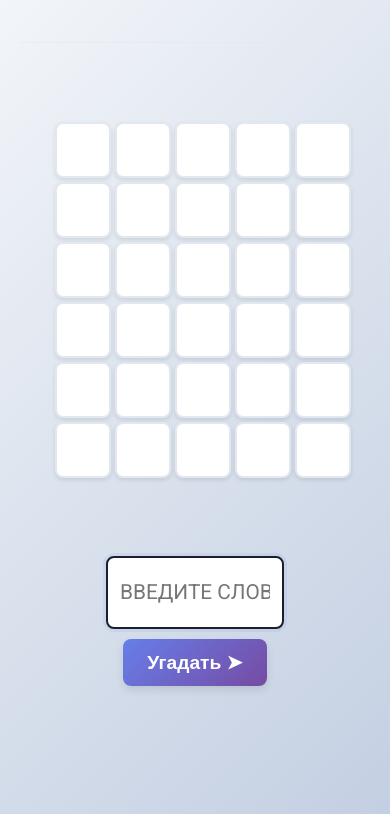
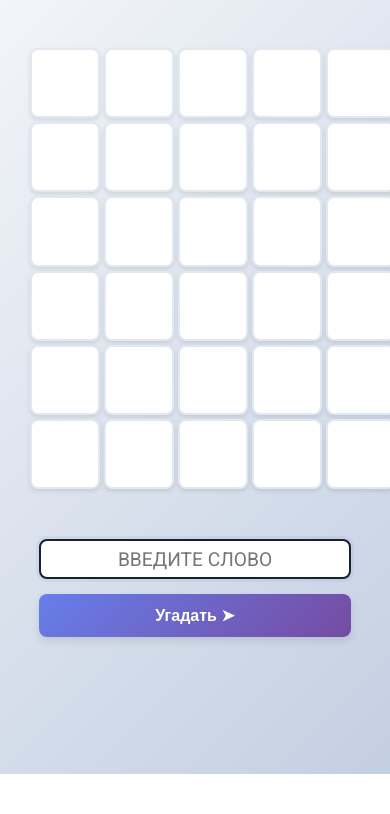
Before and after one commit to d-dyachkov/d-dyachkov.github.io, a plain HTML site: page mini-apps/sample/index.html in a window 390 px wide. Shown: the part 70-884 px from the top of the page. After the commit the page ends 844 px from the top, so only its background shows below. Drawn offline with Linux system fonts and the light colour scheme.

Commit message:
Update index.html

```diff
--- a/mini-apps/sample/index.html
+++ b/mini-apps/sample/index.html
@@ -2,7 +2,7 @@
 <html lang="ru">
 <head>
     <meta charset="UTF-8">
-    <meta name="viewport" content="width=device-width, initial-scale=1.0">
+    <meta name="viewport" content="width=device-width, initial-scale=1.0, maximum-scale=1.0, user-scalable=no">
     <title>Wordle Mini App</title>
     <script src="https://telegram.org/js/telegram-web-app.js"></script>
     <link href="https://fonts.googleapis.com/css2?family=Roboto:wght@400;700&display=swap" rel="stylesheet">
@@ -19,24 +19,27 @@
             --button-hover: linear-gradient(135deg, #5a67d8 0%, #6b46c1 100%);
         }
 
-        /* Тёмная тема (раскомментируй для активации) */
-        /* body.dark { --bg-color: linear-gradient(135deg, #2d3748 0%, #1a202c 100%); --cell-bg: #4a5568; --border-color: #2d3748; --text-color: #f7fafc; } */
+        * {
+            box-sizing: border-box;
+        }
 
         body {
             font-family: 'Roboto', sans-serif;
             text-align: center;
             background: var(--bg-color);
             margin: 0;
-            padding: 20px;
+            padding: 20px 20px 80px 20px; /* Увеличенный bottom для MainButton */
             display: flex;
             flex-direction: column;
             height: 100vh;
-            justify-content: space-between;
+            justify-content: flex-start; /* Контент сверху, с отступом снизу */
             color: var(--text-color);
             transition: all 0.3s ease;
+            overflow-y: auto; /* Скролл, если контент большой */
         }
+
         #header {
-            font-size: 1.8em;
+            font-size: clamp(1.5em, 5vw, 1.8em); /* Адаптивный размер шрифта */
             font-weight: 700;
             margin-bottom: 10px;
             display: flex;
@@ -44,21 +47,23 @@
             justify-content: center;
             gap: 10px;
         }
+
         #gameBoard {
             display: grid;
             grid-template-columns: repeat(5, 1fr);
-            gap: 6px;
+            gap: clamp(4px, 1vw, 6px); /* Адаптивный gap */
             margin: 20px auto;
-            max-width: 320px;
+            max-width: min(90vw, 320px); /* Responsive ширина */
             padding: 10px;
         }
+
         .cell {
-            width: 62px;
-            height: 62px;
+            width: clamp(40px, 12vw, 62px); /* Мин/макс для разных экранов */
+            height: clamp(40px, 12vw, 62px);
             border: 2px solid var(--border-color);
             text-align: center;
-            line-height: 62px;
-            font-size: 2.2em;
+            line-height: clamp(40px, 12vw, 62px);
+            font-size: clamp(1.5em, 6vw, 2.2em);
             font-weight: 700;
             background: var(--cell-bg);
             border-radius: 8px;
@@ -66,65 +71,75 @@
             transition: all 0.3s ease;
             transform: scale(1);
         }
+
         .cell:hover {
             transform: scale(1.05);
         }
+
         .cell.correct {
             background: var(--correct-bg);
             color: white;
             border-color: var(--correct-bg);
             animation: pop 0.3s ease;
         }
+
         .cell.semi-correct {
             background: var(--semi-bg);
             color: white;
             border-color: var(--semi-bg);
             animation: pop 0.3s ease;
         }
+
         .cell.incorrect {
             background: var(--incorrect-bg);
             color: white;
             border-color: var(--incorrect-bg);
             animation: shake 0.3s ease;
         }
+
         @keyframes pop {
             0% { transform: scale(0.8); }
             50% { transform: scale(1.1); }
             100% { transform: scale(1); }
         }
+
         @keyframes shake {
             0%, 100% { transform: translateX(0); }
             25% { transform: translateX(-5px); }
             75% { transform: translateX(5px); }
         }
+
         #inputSection {
             margin: 20px 0;
             display: flex;
             justify-content: center;
             gap: 10px;
-            flex-wrap: wrap;
+            flex-wrap: wrap; /* Wrap на маленьких экранах */
         }
+
         #guessInput {
-            font-size: 1.5em;
+            font-size: clamp(1.2em, 4vw, 1.5em);
             font-family: 'Roboto', sans-serif;
             text-transform: uppercase;
             text-align: center;
             padding: 12px;
-            width: 200px;
-            height: 50px;
+            width: clamp(150px, 50vw, 200px); /* Адаптивная ширина */
+            height: clamp(40px, 10vw, 50px);
             border: 2px solid var(--border-color);
             border-radius: 8px;
             background: var(--cell-bg);
             color: var(--text-color);
             transition: all 0.3s ease;
         }
+
         #guessInput:focus {
             outline: none;
             border-color: var(--button-bg);
             box-shadow: 0 0 0 3px rgba(102, 126, 234, 0.1);
         }
+
         #guessButton {
-            font-size: 1.2em;
+            font-size: clamp(1em, 3vw, 1.2em);
             font-weight: 700;
             padding: 12px 24px;
             background: var(--button-bg);
@@ -138,17 +153,20 @@
             align-items: center;
             gap: 8px;
         }
+
         #guessButton:hover:not(:disabled) {
             background: var(--button-hover);
             transform: translateY(-2px);
             box-shadow: 0 6px 12px rgba(0,0,0,0.15);
         }
+
         #guessButton:disabled {
             opacity: 0.6;
             cursor: not-allowed;
         }
+
         #message {
-            font-size: 1.2em;
+            font-size: clamp(1em, 3vw, 1.2em);
             margin: 10px 0;
             min-height: 20px;
             opacity: 0;
@@ -158,34 +176,43 @@
             background: rgba(255,255,255,0.8);
             backdrop-filter: blur(10px);
         }
+
         #message.show {
             opacity: 1;
         }
+
         .separator {
             height: 1px;
             background: var(--border-color);
             margin: 20px 0;
             opacity: 0.5;
         }
+
         @media (max-width: 400px) {
+            body {
+                padding: 10px 10px 80px 10px; /* Меньше боковых отступов */
+            }
             #gameBoard {
-                max-width: 280px;
+                max-width: 90vw;
                 gap: 4px;
             }
             .cell {
-                width: 52px;
-                height: 52px;
-                line-height: 52px;
-                font-size: 1.8em;
-            }
-            #guessInput {
-                width: 150px;
-                height: 45px;
-                font-size: 1.3em;
+                width: 18vw; /* Более гибко для очень маленьких экранов */
+                height: 18vw;
+                line-height: 18vw;
+                font-size: 6vw;
             }
             #inputSection {
                 flex-direction: column;
                 align-items: center;
+                gap: 15px;
+            }
+            #guessInput {
+                width: 80vw;
+            }
+            #guessButton {
+                width: 80vw;
+                justify-content: center;
             }
         }
     </style>
@@ -246,7 +273,7 @@
             setTimeout(() => messageEl.classList.remove('show'), 3000);
         }
 
-        // Логика проверки слова (без изменений)
+        // Логика проверки слова
         function checkGuess(guess) {
             const guessArray = guess.split('');
             const solutionArray = solution.split('');
```
